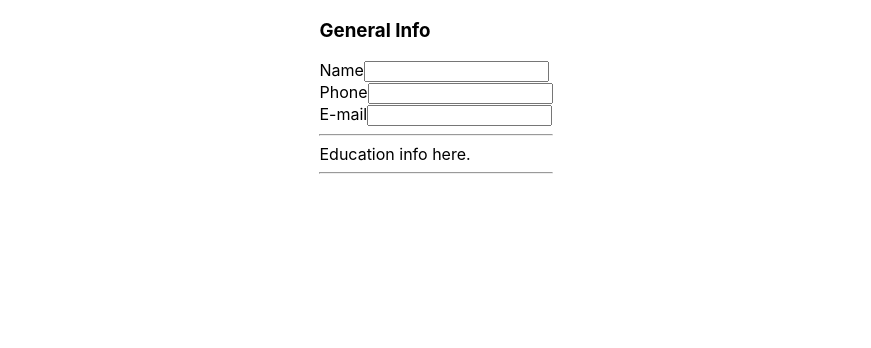
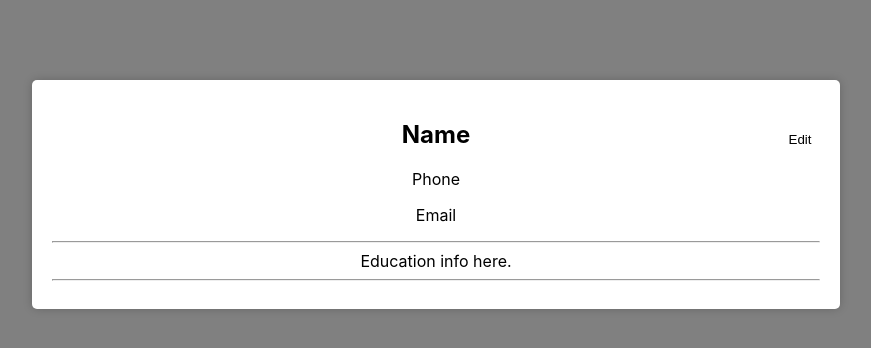
Before and after one commit to thejwuscript/cv-application, a React (Create React App) app: page / in a window 1280 px wide. Shown: the top 348 px of the page, without its empty margins (204-1075 px from the left). Built offline with nearby package versions, Linux system fonts and the light colour scheme; the HTML template or start-up script is replaced by a standard one.

Commit message:
Add styling

```diff
--- a/src/App.js
+++ b/src/App.js
@@ -4,7 +4,7 @@ class App extends Component {
   render() {
 
     return (
-      <div>
+      <div id="app">
         <Resume />
       </div>
     )
--- a/src/components/General.js
+++ b/src/components/General.js
@@ -1,11 +1,23 @@
 import React, { Component } from 'react';
+import '../styles/general.css';
 
 class General extends Component {
 
   render() {
     return (
-      <div>
-        <h3>General Info</h3>
+      <div className="general">
+         <h2>Name</h2>
+         <p>Phone</p>
+         <p>Email</p>
+         <button type="button">Edit</button>
+      </div>
+    )
+  };
+};
+
+export default General;
+
+{/* <form action="">
 <div>
   <label htmlFor="name">Name</label>
   <input type="text" id="name" name="name" />
@@ -18,9 +30,8 @@ class General extends Component {
   <label htmlFor="email">E-mail</label>
   <input type="email" id="email" name="email" />
 </div>
+<div>
+  <button type="submit">Edit</button>
+  <button type="button">Cancel</button>
 </div>
-    )
-  };
-};
-
-export default General;
+</form> */}
--- a/src/components/Resume.js
+++ b/src/components/Resume.js
@@ -1,17 +1,18 @@
 import React, { Component } from "react";
 import General from "./General";
 import Education from "./Education";
+import "../styles/resume.css";
 
 class Resume extends Component {
 
   render() {
     return (
-      <form>
+      <div className="resume-container">
         <General />
         <hr />
         <Education />
         <hr />
-      </form>
+      </div>
     )
   };
 };
--- a/src/index.css
+++ b/src/index.css
@@ -8,10 +8,21 @@ body {
   display: flex;
   flex-direction: column;
   align-items: center;
-
+  text-align: center;
+  background-color: grey;
 }
 
 code {
   font-family: source-code-pro, Menlo, Monaco, Consolas, 'Courier New',
     monospace;
 }
+
+#root {
+  width: 100%;
+}
+
+#app {
+  display: flex;
+  justify-content: center;
+  align-items: center;
+}
--- /dev/null
+++ b/src/styles/general.css
@@ -0,0 +1,17 @@
+.general {
+  position: relative;
+}
+
+.general > button {
+  position: absolute;
+  top: 0;
+  right: 0;
+  width: 40px;
+  height: 40px;
+  background: none;
+  border: none;
+  outline: none;
+  cursor: pointer;
+  padding: 0;
+  margin: 0;
+}
--- /dev/null
+++ b/src/styles/resume.css
@@ -0,0 +1,8 @@
+.resume-container {
+  width: 60vw;
+  background-color: white;
+  border-radius: 5px;
+  padding: 20px;
+  margin: 80px;
+  box-shadow: 0px 0px 10px 0px rgba(0, 0, 0, 0.2);
+}
```
Lines whose indentation alone changed are shown as unchanged.
